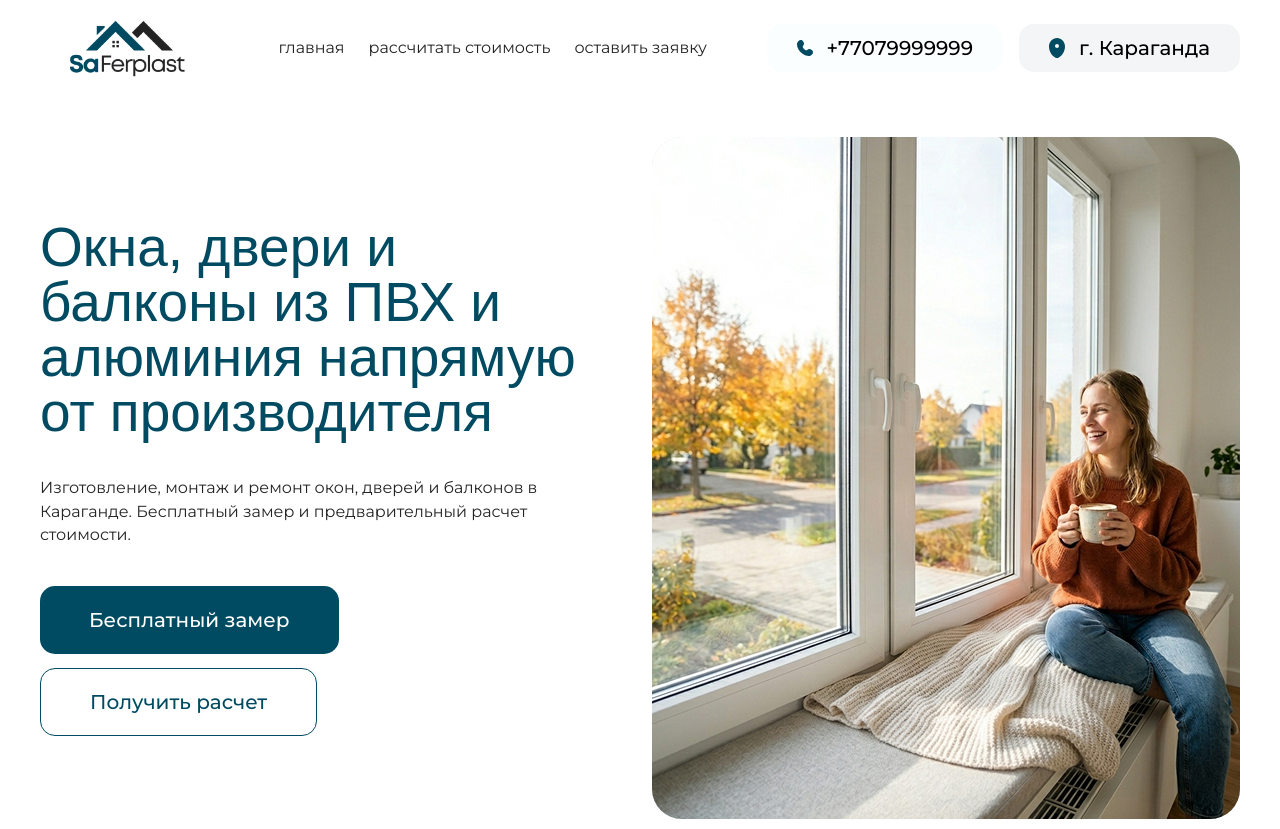
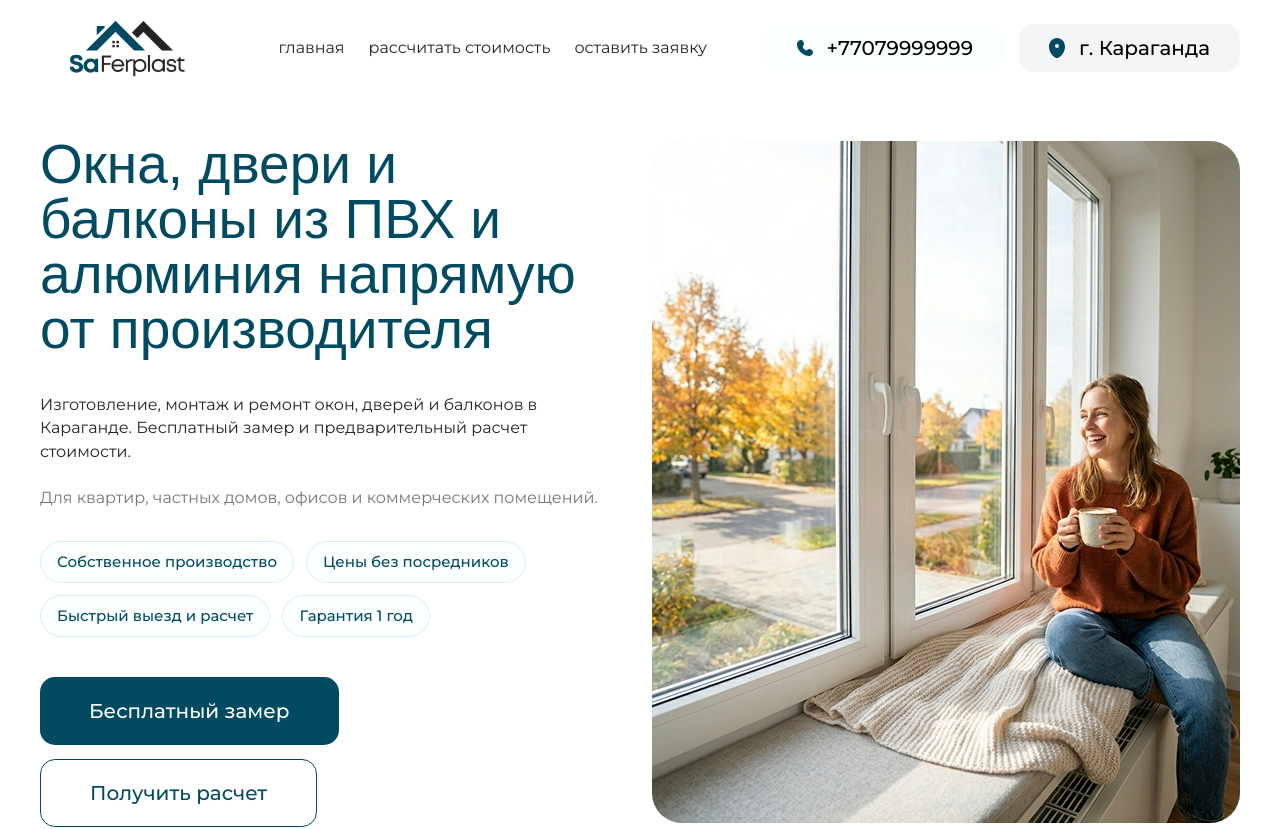
Before and after one commit to bullbashechka/saferplast, a Next.js app: page / in a window 1280 px wide. Shown: the top 829 px of the page. Built offline with nearby package versions, Linux system fonts and the light colour scheme; a web font is replaced by a local one.

Commit message:
feat(01-03): add hero trust and audience cues
- render audience coverage line within the hero content flow
- add compact trust chips for production, pricing, speed, and warranty

```diff
--- a/src/features/landing/hero-section.tsx
+++ b/src/features/landing/hero-section.tsx
@@ -3,7 +3,7 @@ import Image from "next/image";
 import { firstScreenContent } from "@/features/landing/first-screen-content";
 
 export function HeroSection() {
-  const { headline, description, primaryCta, secondaryCta } = firstScreenContent;
+  const { headline, description, audienceLine, trustItems, primaryCta, secondaryCta } = firstScreenContent;
 
   return (
     <section className="flex flex-1 items-center py-[2.5rem] lg:py-[3.5rem]" aria-labelledby="hero-title">
@@ -19,6 +19,21 @@ export function HeroSection() {
           <p className="mt-[1.75rem] max-w-[39rem] text-[1rem] leading-[1.45] text-ink lg:mt-[2.25rem]">
             {description}
           </p>
+
+          <p className="mt-[1.5rem] max-w-[38rem] text-[1rem] leading-[1.4] text-secondary">
+            {audienceLine}
+          </p>
+
+          <ul className="mt-[1.75rem] flex flex-wrap gap-[0.75rem] lg:mt-[2rem]" aria-label="Преимущества SaFerplast">
+            {trustItems.map((item) => (
+              <li
+                key={item}
+                className="rounded-full border border-brand-100 bg-surface px-[1rem] py-[0.6875rem] text-[0.9375rem] font-medium leading-[1.2] text-brand-700"
+              >
+                {item}
+              </li>
+            ))}
+          </ul>
 
           <div className="mt-[2rem] flex flex-col items-start gap-[0.875rem] sm:flex-row sm:flex-wrap sm:items-center lg:mt-[2.5rem]">
             <a
```
